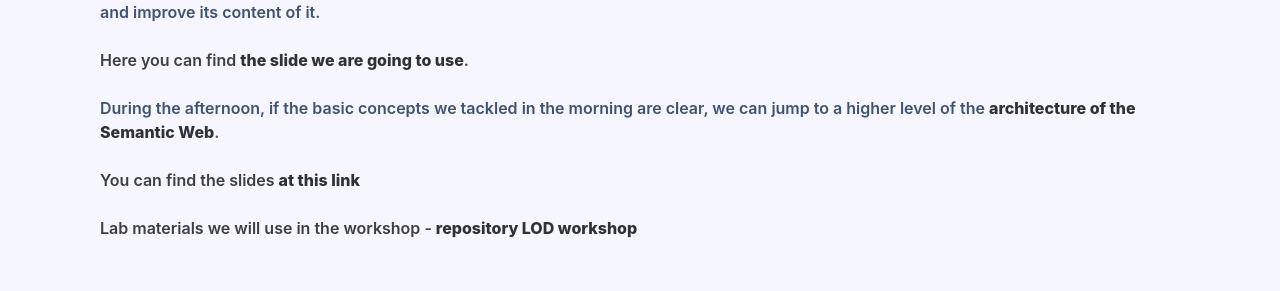
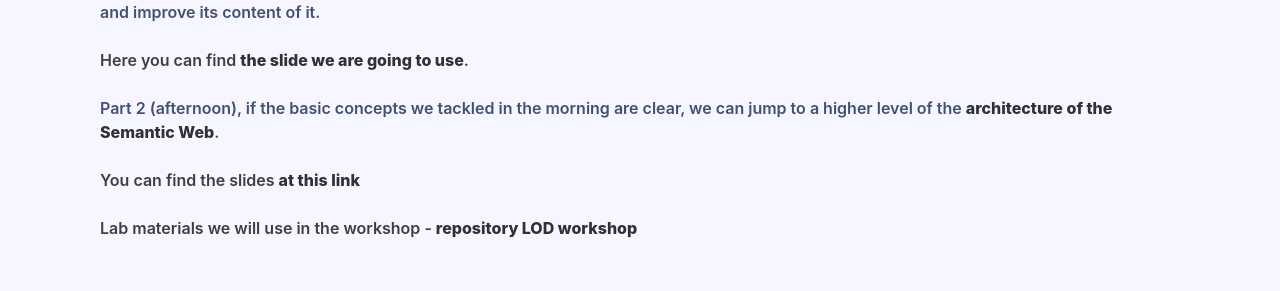
Before and after one commit to vedph/summercamp, a Jekyll site: the page built from materials/fusimancinelli/index.html, in a window 1280 px wide. Shown: the part 331-622 px from the top of the page. Built offline with Jekyll 4.4.1, drawn with Linux system fonts in a browser that asks for light colours; nearby versions of some CDN libraries; some web fonts are replaced.

Commit message:
editing lod workshop once again

```diff
--- a/materials/fusimancinelli/index.html
+++ b/materials/fusimancinelli/index.html
@@ -9,7 +9,7 @@ date: 2020-07-09 11:00:00
     <p>This workshop aims at introducing the basic cocempts of Semantic Web. It is divided in two sections. </p>
     <p>Part 1 (Morning) will be dedicated to the principle of Wed of data. We are going to work on the same XML file you worked on the day before and improve its content of it. </p>
     <p class="text-secondary color" style="text-align: justify;">Here you can find <a href="https://docs.google.com/presentation/d/1rNDLwONaR1MbeaSBgLsibGaKkOkRXdZU/edit#slide=id.p1" target="_blank">the slide we are going to use</a>.</p>
-    <p>During the afternoon, if the basic concepts we tackled in the morning are clear, we can jump to a higher level of the <a href="https://en.wikipedia.org/wiki/Semantic_Web_Stack" target="_blank">architecture of the Semantic Web</a>.</p>
+    <p>Part 2 (afternoon), if the basic concepts we tackled in the morning are clear, we can jump to a higher level of the <a href="https://en.wikipedia.org/wiki/Semantic_Web_Stack" target="_blank">architecture of the Semantic Web</a>.</p>
     <p class="text-secondary color" style="text-align: justify;">You can find the slides <a href="https://docs.google.com/presentation/d/1lPn80ezRhnHeLg_6vPc1RtIAg46y8eSU/present?token=AC4w5VikGsPYvpVz-UTCauzlIY7OcsX5UA%3A1594103891934&includes_info_params=1&eisi=CI2j2-HDuuoCFQfQHwod3kgOkQ#slide=id.p1" target="_blank">at this link</a></p>
     <p class="text-secondary color" style="text-align: justify;">Lab materials we will use in the workshop - <a href="https://github.com/vedph/event_materials/tree/master/2020_summer_camp/strand_1_text/lod" target="_blank">repository LOD workshop</a>
 </div>
```
